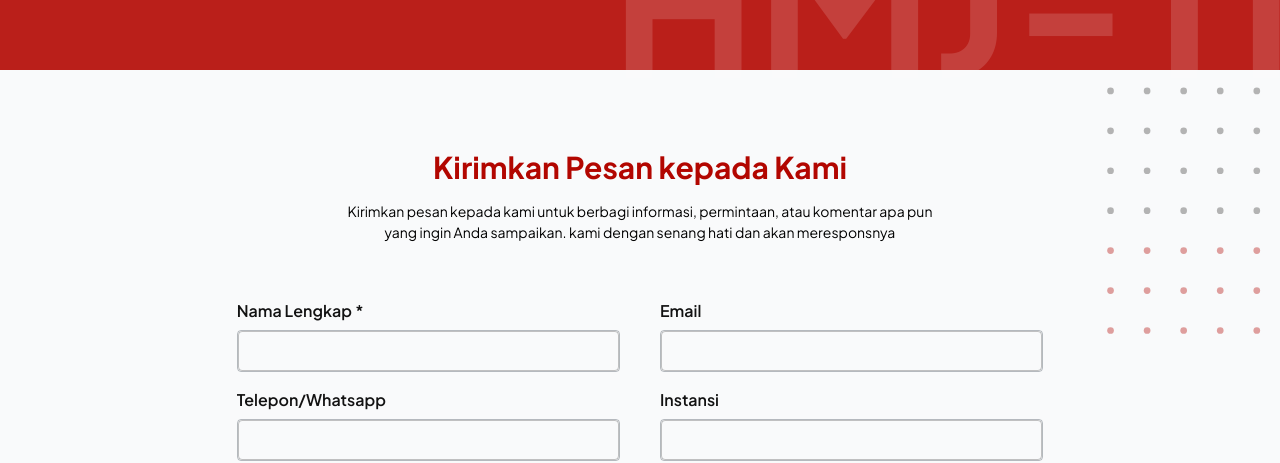
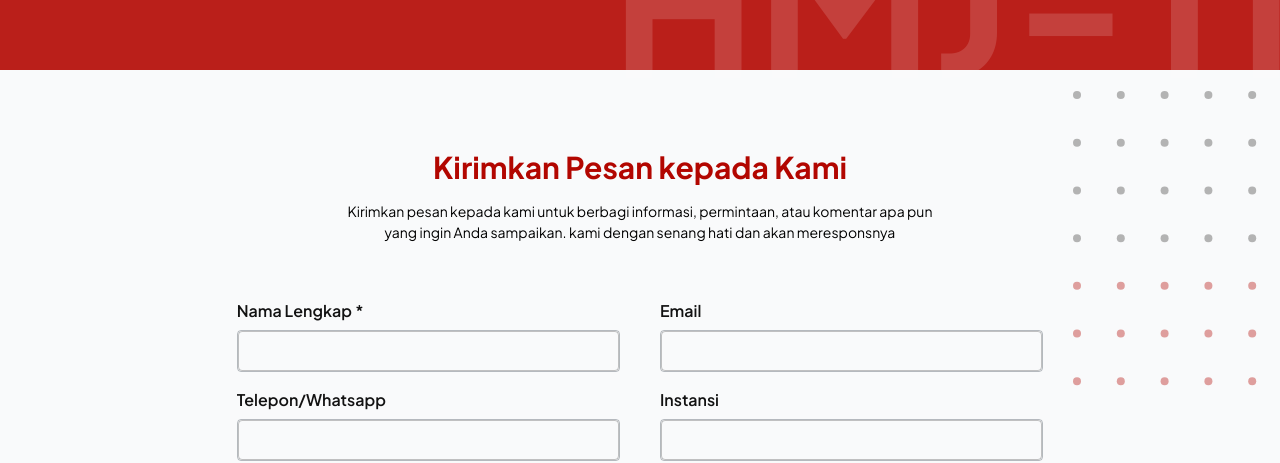
Before and after one commit to rahmat-riyadi/hmj-ti-fe, a React (Create React App) app: page / in a window 1280 px wide. Shown: the part 2637-3100 px from the top of the page. Built offline with nearby package versions, Linux system fonts and the light colour scheme; no server answers.

Commit message:
feat: index animation

```diff
--- a/package.json
+++ b/package.json
@@ -10,10 +10,12 @@
     "@testing-library/jest-dom": "^5.16.5",
     "@testing-library/react": "^13.4.0",
     "@testing-library/user-event": "^13.5.0",
+    "framer-motion": "^10.12.16",
     "react": "^18.2.0",
     "react-dom": "^18.2.0",
     "react-router-dom": "^6.8.2",
     "react-scripts": "^5.0.1",
+    "react-toastify": "^9.1.3",
     "swiper": "^9.1.0",
     "web-vitals": "^2.1.4"
   },
--- a/src/layout/heroArticle.jsx
+++ b/src/layout/heroArticle.jsx
@@ -1,6 +1,7 @@
 import { Typography, Box, Grid, Container } from '@mui/material';
 import { useEffect, useState } from 'react';
 import Cards from '../components/card';
+import { motion } from 'framer-motion';
 
 const HeroArticle = () => {
     const [articles, setArticles] = useState([]);
@@ -38,7 +39,7 @@ const HeroArticle = () => {
                     Berita & Informasi
                 </Typography>
                 <Grid container py={5} px={{ xs: 2, sm: 10, md: 14, lg: 18 }} rowSpacing={4} columnSpacing={4} >
-                    {articles?.map(items => {
+                    {articles?.map((items,i) => {
                         return (
                             <Grid
                                 item
@@ -49,7 +50,13 @@ const HeroArticle = () => {
                                 justifyContent='center'
                                 key={items.id}
                             >
-                                <Cards.ArticleCard data={items} />
+                                <motion.div
+                                    initial={{ y: 80, opacity: 0 }}
+                                    whileInView={{ y: 0, opacity: 1 }}
+                                    transition={{ delay: i*0.2, duration: 1 }}
+                                >
+                                    <Cards.ArticleCard data={items} />
+                                </motion.div>
                             </Grid>
                         )
                     })}
--- a/src/layout/heroFeedback.jsx
+++ b/src/layout/heroFeedback.jsx
@@ -3,6 +3,7 @@ import dot from '../assets/dot.svg';
 // import telLogo from '../assets/tel.svg';
 // import classes from '../styles/heroFeedback.module.css';
 import InputComponent from '../components/input';
+import { motion } from 'framer-motion';
 
 // const styles = {
 //     title: {
@@ -82,16 +83,20 @@ const Feedback = () => {
         //     </Box>
         // </Box >
         <Box position='relative' bgcolor={'#F9FAFB'}>
-            <Box
-                component='img'
+            <motion.img
+                initial={{ x: 150, opacity: 0 }}
+                whileInView={{ x: 0, opacity: 1 }}
+                transition={{ duration: 1, delay: .2 }}
                 src={dot}
-                height={{ xs: '20%', md: '35%' }}
-                position='absolute'
-                right={0}
-                top={0}
-                zIndex={1}
+                style={{ position: 'absolute', right: 0, top: 0 }}
             />
-            <Box component='img' src={dot} height={{ xs: '20%', md: '35%' }} position='absolute' left={0} bottom={0}></Box>
+            <motion.img
+                initial={{ x: -150, opacity: 0 }}
+                whileInView={{ x: 0, opacity: 1 }}
+                transition={{ duration: 1, delay: .2 }}
+                src={dot}
+                style={{ position: 'absolute', bottom: 0, left: 0 }}
+            />
             <Container maxWidth="lg" sx={{ pt: 10, pb: 20 }}>
                 <Box
                     position='relative'
--- a/src/layout/heroProduct.jsx
+++ b/src/layout/heroProduct.jsx
@@ -3,6 +3,7 @@ import { NavLink } from 'react-router-dom';
 import '../styles/heroProduct.css';
 import arrow from '../assets/arrow.svg';
 import { useEffect, useState } from 'react';
+import { motion } from 'framer-motion';
 
 const HeroProduct = () => {
     const [productHighlight, setProductHighlight] = useState([])
@@ -93,10 +94,8 @@ const HeroProduct = () => {
                     >
                         <Stack
                             direction={{ xs: 'column', sm: 'column', md: 'row' }}
-                            // width={{ xs: '80%', md: '96.8%' }}
                             height='100%'
                             gap={4}
-                            // ml={2.8}
                             display='flex'
                             justifyContent='center'
                             margin={'0 auto'}
@@ -106,6 +105,11 @@ const HeroProduct = () => {
                         >
                             {productHighlight?.map(product => {
                                 return (
+                                    <motion.div
+                                        initial={{ x: 100 }}
+                                        whileInView={{ x: 0 }}
+                                        transition={{ duration: 1 }}
+                                    >
                                         <Box
                                             key={product.id}
                                             width={{ xs: '12rem', sm: '15rem', md: '10rem', lg: '14em' }}
@@ -115,6 +119,7 @@ const HeroProduct = () => {
                                         >
                                             Box
                                         </Box>
+                                    </motion.div>
                                 )
                             })}
                         </Stack>
--- a/src/layout/video.jsx
+++ b/src/layout/video.jsx
@@ -1,10 +1,16 @@
 import { Stack, Box } from "@mui/material";
+import { motion } from "framer-motion";
 
 const VideoFrame = () => {
     const src = 'https://www.youtube.com/embed/6ar36Qn6Yh0';
     const overlay = src + '?wmode=transparent'
 
     return (
+        <motion.div
+            initial={{ opacity: .1, y: 80 }}
+            whileInView={{ opacity: 1, y : 0 }}
+            transition={{ duration: 1, delay: 0.2 }}
+        >
             <Stack
                 width='100%'
                 height={{ xs: '50vh', sm: '75vh', md: '50vh', lg: '100vh' }}
@@ -30,6 +36,7 @@ const VideoFrame = () => {
                     />
                 </Box>
             </Stack>
+        </motion.div>
     );
 }
 
--- a/src/pages/index.jsx
+++ b/src/pages/index.jsx
@@ -5,6 +5,7 @@ import Hero from '../layout/hero';
 import VideoFrame from '../layout/video';
 import HeroProduct from '../layout/heroProduct';
 import Feedback from '../layout/heroFeedback';
+import 'react-toastify/dist/ReactToastify.css';
 
 export default function Index() {
     return (
```
Also changed, not shown: 1 other file (tests, documents, lock files or other folders). Lines whose indentation alone changed are shown as unchanged.
